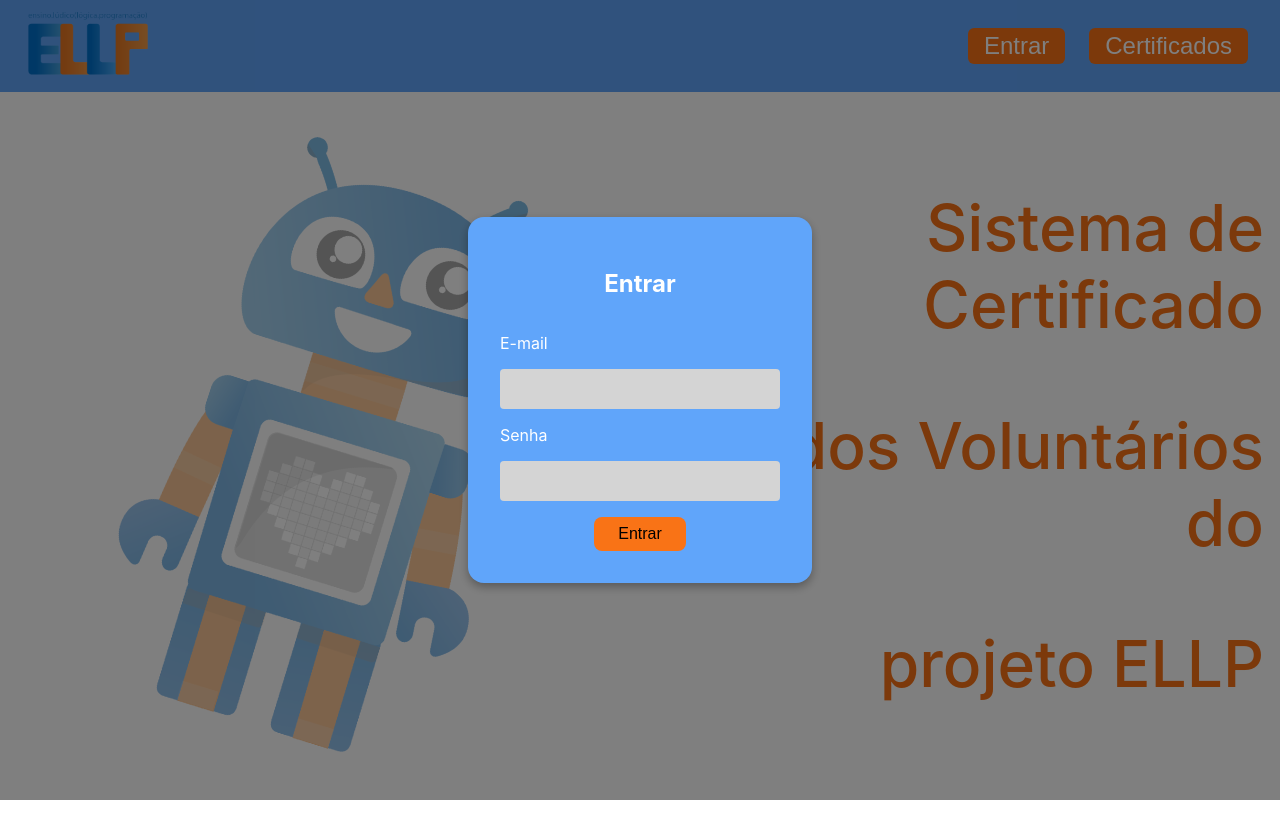
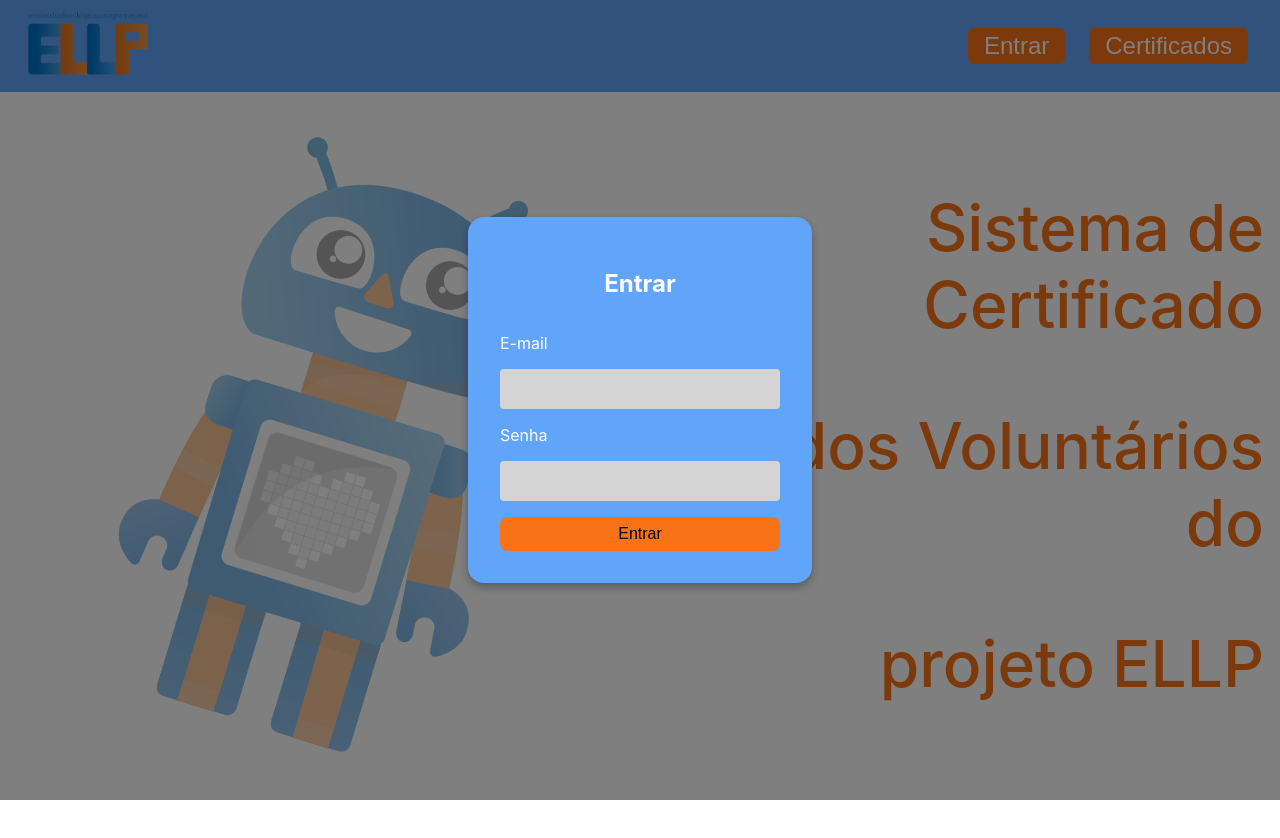
Before and after one commit to DanielaRodrigueS2/Oficina-de-Integracao-2-ELLP, a React (Create React App) app in the folder front-end/: page / in a window 1280 px wide. Both pictures are taken after a click on the button "Entrar". Shown: the top 838 px of the page. Built offline with nearby package versions, Linux system fonts and the light colour scheme.

Commit message:
Login com firebase

```diff
--- a/front-end/package.json
+++ b/front-end/package.json
@@ -11,6 +11,7 @@
     "@testing-library/react": "^16.3.0",
     "@testing-library/user-event": "^13.5.0",
     "axios": "^1.10.0",
+    "firebase": "^11.10.0",
     "react": "^19.1.0",
     "react-dom": "^19.1.0",
     "react-router-dom": "^7.6.2",
--- a/front-end/src/components/PopUpLogin/index.js
+++ b/front-end/src/components/PopUpLogin/index.js
@@ -1,19 +1,47 @@
-import { Link } from "react-router-dom";
+import { useNavigate } from "react-router-dom";
 import styles from "./PopUpLogin.module.css";
+import { useState } from "react";
+import {signInWithEmailAndPassword} from 'firebase/auth'
+import { auth } from "../../services/firebase";
 
 export default function PopUpLogin() {
+
+  const [email, setEmail] = useState('');
+  const [senha, setSenha] = useState('');
+
+  const navigate = useNavigate();
+
+  const handleLogin = async (e) =>{
+
+    e.preventDefault();
+
+    try{
+
+      const usuario = await signInWithEmailAndPassword(auth, email, senha);
+      console.log(usuario);
+      console.log('Login realizado com sucesso')
+      //const token = await usuario.user.getIdToken();
+
+      navigate('/Home')
+
+    }
+    catch(error){
+      console.error('Erro ao realizar o login', error);
+      alert('E-mail ou senha inválidos');
+    }
+
+  }
+
   return (
     <div className={styles.popupoverlay}>
-      <div className={styles.popup} onClick={(e) => e.stopPropagation()}>
+      <form onSubmit={handleLogin} className={styles.popup} onClick={(e) => e.stopPropagation()}>
         <h2>Entrar</h2>
         <label htmlFor="email">E-mail</label>
-        <input type="email" id="email" />
+        <input value={email} onChange={(e) => setEmail(e.target.value)} type="email" id="email" required />
         <label htmlFor="senha">Senha</label>
-        <input type="password" id="senha" />
-        <Link to="/Home">
-          <button className={styles.popupbtn}>Entrar</button>
-        </Link>
-      </div>
+        <input value={senha} onChange={(e) => setSenha(e.target.value)} type="password" id="senha" required/>
+        <button type='submit' className={styles.popupbtn}>Entrar</button>
+      </form>
     </div>
   )
 }
--- /dev/null
+++ b/front-end/src/services/firebase.js
@@ -0,0 +1,16 @@
+import {initializeApp} from 'firebase/app'
+import {getAuth} from 'firebase/auth'
+
+
+const firebaseConfig = {
+  apiKey: "AIzaSyBqQpCAI5yNAkr9m1YccUb2i_VXEJl0-As",
+  authDomain: "oficina-integracao-2-ellp.firebaseapp.com",
+  projectId: "oficina-integracao-2-ellp",
+  storageBucket: "oficina-integracao-2-ellp.firebasestorage.app",
+  messagingSenderId: "520757125525",
+  appId: "1:520757125525:web:58fcbc02394de8d144169c",
+  measurementId: "G-N57H7K1NHV"
+};
+
+const app = initializeApp(firebaseConfig);
+export const auth = getAuth(app);
```
Also changed, not shown: 1 other file (tests, documents, lock files or other folders).
